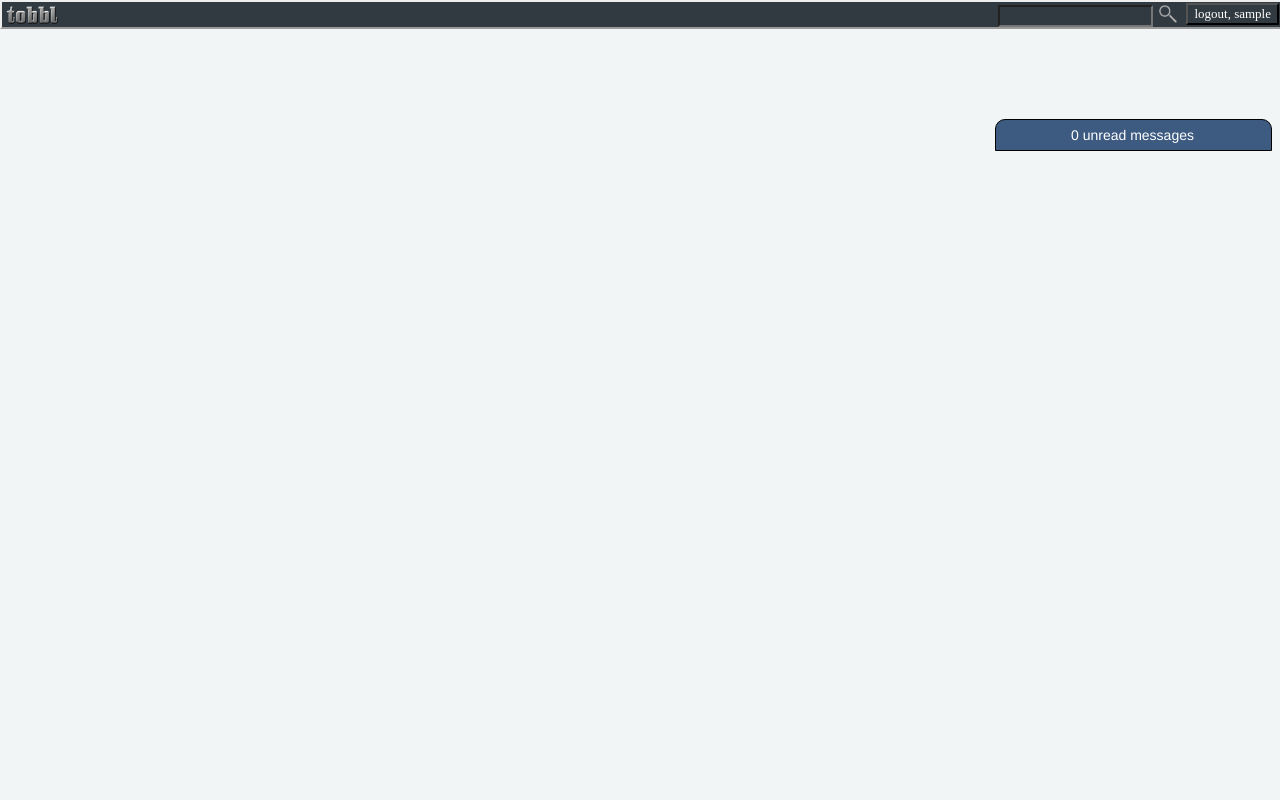
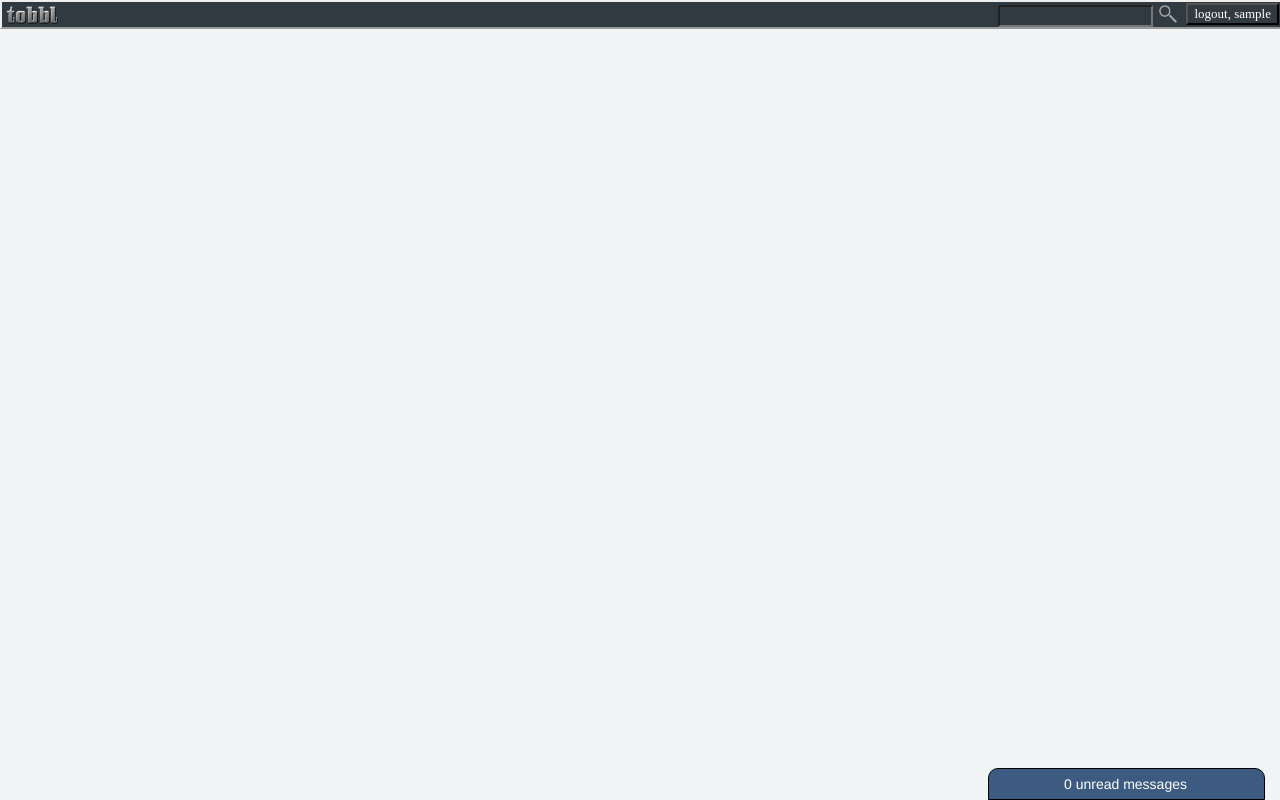
Before and after one commit to nemoteric/tobbl-proto1, a Flask app: page /q/1 in a window 1280 px wide. Run offline with Flask 2, Linux system fonts and the light colour scheme; the visitor is signed in with stand-in values (Sample User, id 1); data comes from the database, SQL or seed files in the repository; some libraries are stand-ins or nearby versions.

Commit message:
chatbar and homepage fixed

```diff
--- a/src/main/main_utils.py
+++ b/src/main/main_utils.py
@@ -142,10 +142,10 @@
                     "WITH M,U,GC "
                     "MERGE (U)-[r:SAW]->(GC) "
                     "SET r.count_since_seen = 0 "
-                    "WITH M ORDER BY M.time "
+                    "WITH M ORDER BY M.time DESC LIMIT 150 "
                     "RETURN DISTINCT M ",
                     {'username': current_user.username}))
-    return [res[0].properties for res in results]
+    return [res[0].properties for res in reversed(results)]
 
 
 def count_since_seen():
--- a/src/main/views.py
+++ b/src/main/views.py
@@ -17,6 +17,7 @@
 
 
 @main.route('/results')
+@login_required
 def search():
     return render_template('main/results.html')
 
--- a/src/static/scripts/base.js
+++ b/src/static/scripts/base.js
@@ -16,7 +16,6 @@
     });
     socket.on('count_since_seen', function(num){ count_since_seen(num) });
 
-    collapse_chat();
     socket.emit('count_since_seen')
 }
 
@@ -27,11 +26,11 @@
     }
 }
 
-function expand_chat(){
+function chat_window(){
     $('#chat_bar').remove();
 
     $(`<div id="chat_container"> ` +
-      `      <a onclick="collapse_chat()">close</a>` +
+      `      <a onclick="chat_bar()">close</a>` +
       `      <div id="messages"></div>` +
       `      <div id="chat_reply_container">` +
       `          <textarea onkeydown="if (event.keyCode == 13) send_message()"></textarea>` +
@@ -42,11 +41,11 @@
 
     base_socket().emit('get_group_messages')
 }
-function collapse_chat(){
+function chat_bar(){
     $('#chat_container').remove();
 
     $(`<div id="chat_bar">` +
-      `    <a onclick="expand_chat() ">0 unread messages</a>` +
+      `    <a onclick="chat_window() ">0 unread messages</a>` +
       `</div>`
     ).appendTo('#content')
 }
--- a/src/static/scripts/discussion_visualization.js
+++ b/src/static/scripts/discussion_visualization.js
@@ -37,6 +37,7 @@
     socket.on('move_node', function(data) { update_node_position(data) })
 
     socket.emit('render_question', {'question_uid': question_uid(), 'type': 'question'});
+    chat_bar();
 }
 
 var drag_this = d3.drag().subject(this)
@@ -142,9 +143,9 @@
         .classed('answer_footer', true)
         .append('rect')
         .attr('width', width)
-        .attr('height', 100)
+        .attr('height', 60)
         .attr('x', 1)
-        .attr('y', height - 100 )
+        .attr('y', height - 60 )
         .style('fill', question_color);;
 
     var question_panel = main.selectAll('.question_panel')
@@ -280,7 +281,7 @@
     reply_box.attr('width', bcr.width)
         .attr('height', bcr.height)
         .attr('x', 270)
-        .attr('y', height - 90);
+        .attr('y', height - 51);
 
 
     //// New answer button
@@ -1107,17 +1108,17 @@
 
     answer_button
         .append('rect')
-        .attr('width', 100)
+        .attr('width', 106)
         .attr('height', 30)
         .style('fill', 'white')
         .style('stroke', 'black')
-        .attr('x', 82)
-        .attr('y', height - 83)
+        .attr('x', 79)
+        .attr('y', height - 43)
 
     answer_button
         .append('text')
-        .attr('x', 92)
-        .attr('y', height - 63)
+        .attr('x', 88)
+        .attr('y', height - 23)
         .text('New answer');
 
     answer_button
--- a/src/static/scripts/home.js
+++ b/src/static/scripts/home.js
@@ -20,6 +20,8 @@
     socket.on('update_clicks', function(clicks){
         update_clicks(clicks)
     });
+
+    chat_bar();
 }
 
 
--- a/src/static/styles/base.css
+++ b/src/static/styles/base.css
@@ -67,7 +67,8 @@
 }
 
 div#content{
-    position: fixed;
+    /*position: fixed;*/
+    margin-top: 24px;
     width: 100%;
     max-height: calc(100%-25px);
     left: 0;
@@ -76,14 +77,14 @@
 }
 
 #chat_bar{
-    position: absolute;
-    right: 20px;
+    position: fixed;
+    right: 15px;
     width: 275px;
     height: 30px;
-    bottom: 30px;
+    bottom: 0px;
     background-color: #3D5A80;
     border: 1px solid black;
-    border-radius: 10px 10px 0 0 ;
+    border-radius: 10px 10px 0 0;
 }
 #chat_bar a{
     position: inherit;
@@ -98,11 +99,11 @@
     max-height: calc(100%-200px);
     height: 550px;
     border: solid black 1px;
-    position: absolute;
-    right: 20px;
-    bottom: 10px;
+    position: fixed;
+    right: 3px;
+    bottom: 0px;
     background-color: #3D5A80;
-    border-radius: 10px;
+    border-radius: 10px 10px 0 0;
 }
 #chat_container > a{
     color: white;
@@ -115,7 +116,7 @@
     /*min-height: 300px;*/
     border: solid black 1px;
     /*min-height: calc(100% - 100px);*/
-    height: calc(100% - 100px);
+    height: calc(100% - 80px);
     background-color: #F1F5F5;
     overflow: scroll;
     position: relative;
@@ -157,8 +158,3 @@
     float: left;
     width: 280px;
 }
-#chat_reply_container button{
-    display: block;
-    position: inherit;
-    margin: 20px 0 0 0;
-}
--- a/src/static/styles/home.css
+++ b/src/static/styles/home.css
@@ -8,7 +8,6 @@
     margin-top: 10px;
     margin-bottom: 10px;
 }
-
 div.content{
     overflow: scroll;
 }
@@ -19,7 +18,6 @@
     text-align: center;
     padding-right: 10px;
 }
-
 .question{
     padding-bottom: 25px;
     padding: 5px;
--- a/src/static/styles/question.css
+++ b/src/static/styles/question.css
@@ -3,12 +3,12 @@
     position: absolute;
 }
 svg.question{
-    width: 100%;
-    height: 100%;
-    float:left;
+    width: calc(100% + 18px);
+    height: calc(100% - 26px);
+    right: 0;
     /*position: absolute;*/
     /*left:-5px;*/
-    margin-left: -6px;
+    margin-left: -14px;
     border-right: 1px solid black;
 }
 
--- a/src/threads/views.py
+++ b/src/threads/views.py
@@ -29,18 +29,20 @@
 def test():
     return render_template('test.html')
 
-
-@threads.route('/thread/delete/<thread_id>')
-def delete_thread(thread_id):
-    thread = get_nodes('MATCH (t:Thread {id: {id}}) RETURN t', {'id': thread_id})
-    if thread:
-        session.run('MATCH (t:Thread {id: {id}})-[r]->(n) DELETE t,r,n',{'id': thread_id})
-        flash('Thread ' + str(thread_id) + ' successfully deleted')
-    else:
-        flash('Thread ' + str(thread_id) + ' does not exist')
-    return redirect(url_for('main.index'))
+#
+# @threads.route('/thread/delete/<thread_id>')
+# @login_required
+# def delete_thread(thread_id):
+#     thread = get_nodes('MATCH (t:Thread {id: {id}}) RETURN t', {'id': thread_id})
+#     if thread:
+#         session.run('MATCH (t:Thread {id: {id}})-[r]->(n) DELETE t,r,n',{'id': thread_id})
+#         flash('Thread ' + str(thread_id) + ' successfully deleted')
+#     else:
+#         flash('Thread ' + str(thread_id) + ' does not exist')
+#     return redirect(url_for('main.index'))
 
 
 @threads.route('/q/<question_id>')
+@login_required
 def render_question(question_id):
     return render_template('threads/question.html')
```
